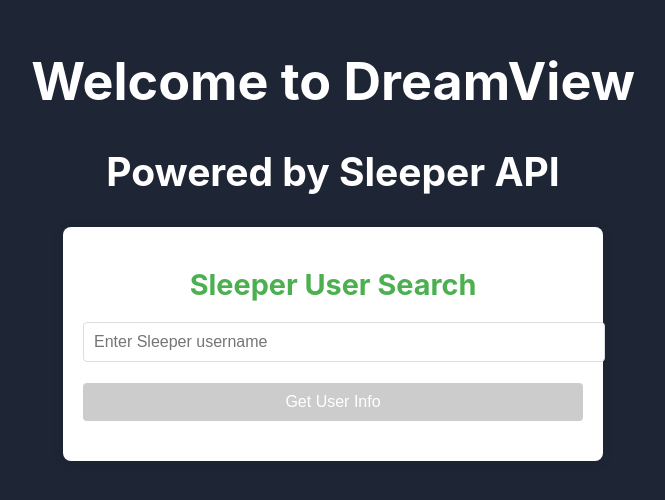
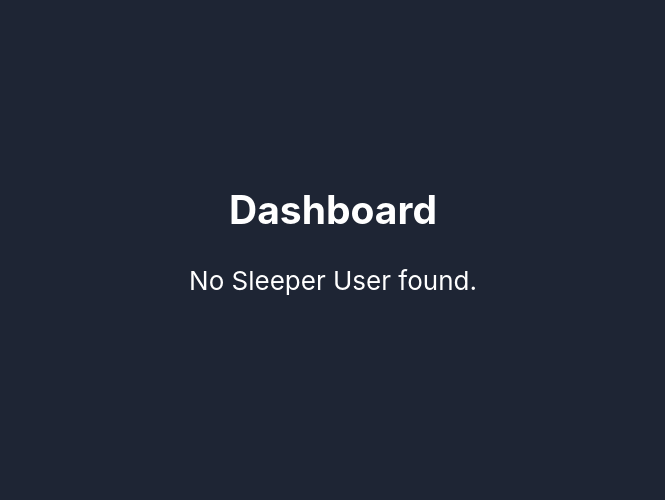
Before and after one commit to bricc1024/DreamView, a React (Create React App) app in the folder client/: page /leagues in a window 1280 px wide. Shown: the part 162-662 px from the top of the page, without its empty margins (307-972 px from the left). Built offline with nearby package versions, Linux system fonts and the light colour scheme; the HTML template or start-up script is replaced by a standard one.

Commit message:
Leagues component and User Context

```diff
--- a/client/package.json
+++ b/client/package.json
@@ -13,6 +13,7 @@
     "motion": "^12.4.2",
     "react": "^19.0.0",
     "react-dom": "^19.0.0",
+    "react-router-dom": "^7.1.5",
     "react-scripts": "5.0.1",
     "typescript": "^4.9.5",
     "web-vitals": "^2.1.4"
--- a/client/src/App.tsx
+++ b/client/src/App.tsx
@@ -1,14 +1,24 @@
 import './App.scss';
+import { BrowserRouter as Router, Route, Routes } from 'react-router-dom';
+import { SleeperUserProvider } from './context/SleeperUserContext';
 import LandingPage from './components/LandingPage/LandingPage';
+import Leagues from './components/Leagues/Leagues';
 
-function App() {
+const App = () => {
   return (
-    <div className="App">
-      <header className="App-header">
-        <LandingPage />
-      </header>
-    </div>
+    <SleeperUserProvider>
+      <div className="App">
+        <header className="App-header">
+          <Router>
+            <Routes>
+              <Route path="/" element={<LandingPage />} />
+              <Route path="/leagues" element={<Leagues />} />
+            </Routes>
+          </Router>
+        </header>
+      </div>
+    </SleeperUserProvider>
   );
-}
+};
 
 export default App;
--- /dev/null
+++ b/client/src/components/Leagues/Leagues.tsx
@@ -0,0 +1,18 @@
+import { useSleeperUser } from '../../context/SleeperUserContext';
+
+const Leagues = () => {
+  const { sleeperUserId } = useSleeperUser();
+
+  return (
+    <div>
+      <h2>Dashboard</h2>
+      {sleeperUserId ? (
+        <p>Welcome, Sleeper User ID: {sleeperUserId}</p>
+      ) : (
+        <p>No Sleeper User found.</p>
+      )}
+    </div>
+  );
+};
+
+export default Leagues;
--- a/client/src/components/SleeperUserSearch/SleeperUserSearch.tsx
+++ b/client/src/components/SleeperUserSearch/SleeperUserSearch.tsx
@@ -1,4 +1,6 @@
 import { useState } from 'react';
+import { useNavigate } from 'react-router-dom';
+import { useSleeperUser } from '../../context/SleeperUserContext';
 import { SleeperUser } from '../../models/SleeperUser';
 import './SleeperUserSearch.scss';
 
@@ -6,6 +8,8 @@
   const [username, setUsername] = useState<string>('');
   const [sleeperUser, setSleeperUser] = useState<SleeperUser | null>(null);
   const [error, setError] = useState<string | null>(null);
+  const { setSleeperUserId } = useSleeperUser();
+  const navigate = useNavigate();
 
   const fetchUserData = async (): Promise<void> => {
     setError(null);
@@ -24,6 +28,8 @@
         throw new Error('Failed to fetch user data');
       }
       setSleeperUser(data);
+      setSleeperUserId(data.user_id); // Store sleeperUserId in Context API
+      navigate('/leagues'); // Navigate to Leagues Page
     } catch (err) {
       setError((err as Error).message);
     }
--- /dev/null
+++ b/client/src/context/SleeperUserContext.tsx
@@ -0,0 +1,24 @@
+import { createContext, useState, useContext, ReactNode } from 'react';
+import { SleeperUserContextType } from '../models/context/SleeperUserContextType';
+
+const SleeperUserContext = createContext<SleeperUserContextType | undefined>(
+  undefined
+);
+
+export const SleeperUserProvider = ({ children }: { children: ReactNode }) => {
+  const [sleeperUserId, setSleeperUserId] = useState<string | null>(null);
+
+  return (
+    <SleeperUserContext.Provider value={{ sleeperUserId, setSleeperUserId }}>
+      {children}
+    </SleeperUserContext.Provider>
+  );
+};
+
+export const useSleeperUser = (): SleeperUserContextType => {
+  const context = useContext(SleeperUserContext);
+  if (!context) {
+    throw new Error('useSleeperUser must be used within a SleeperUserProvider');
+  }
+  return context;
+};
--- /dev/null
+++ b/client/src/models/context/SleeperUserContextType.ts
@@ -0,0 +1,4 @@
+export interface SleeperUserContextType {
+  sleeperUserId: string | null;
+  setSleeperUserId: (id: string) => void;
+}
```
Also changed, not shown: 1 other file (tests, documents, lock files or other folders).
